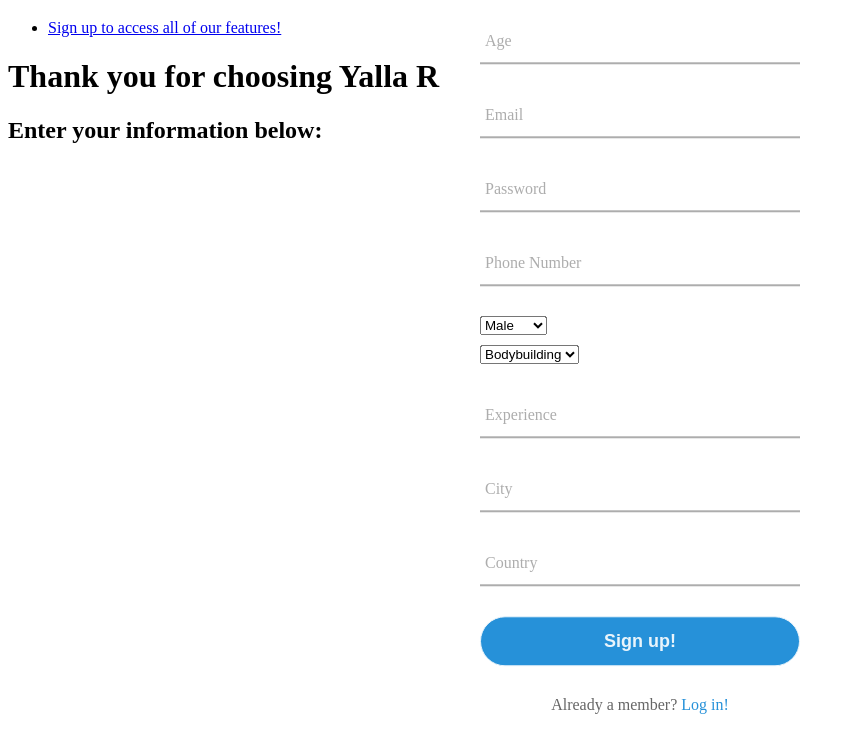
After one commit to noamco23-meet/meet2022-case-study-project-yalla-reyada, a Flask app: page /signup_trainee in a window 1280 px wide. The commit adds this page. Shown: the part 309-1054 px from the top of the page, without its empty margins (0-855 px from the left). Run offline with Flask 2, Linux system fonts and the light colour scheme.

Commit message:
foryou.html connected
still need to add conditional to check for training type

```diff
--- a/app.py
+++ b/app.py
@@ -80,11 +80,12 @@ def signup_trainee():
         email = request.form['email']
         password = request.form['password']
         name = request.form['name']
+        age = request.form['age']
         phone_number = request.form['phone_number']
-        sex = request.form['sex']
+        sex = request.form.get('sex')
         city = request.form['city']
-        target = request.form['target']
-        training_type = request.form['training_type']
+        country = request.form['country']
+        training_type = request.form.get('training_type')
         experience = request.form['experience']
 
 
@@ -92,17 +93,17 @@ def signup_trainee():
             login_session['user'] = auth.create_user_with_email_and_password(email, password)
             login_session['user']['type'] = "Trainees"
             user = {
-                "email": email, "password": password, "name": name, "phone_number": phone_number,
-                "sex": sex, "city": city, "target": target, "training_type": training_type,
+                "email": email, "password": password, "name": name, "age":age, "phone_number": phone_number,
+                "sex": sex, "city": city, "country":country, "training_type": training_type,
                 "experience": experience
                 }
 
             db.child("Users").child("Trainees").child(login_session['user']['localId']).set(user)
-            return redirect(url_for('for_you_trainee'))
+            return redirect(url_for('foryou'))
         except:
            error = "Authentication failed"
            print(error)
-    return render_template('signup_trainee.html')
+    return render_template('signup_trainee.html', SEX=SEX, TRAINING_TYPES=TRAINING_TYPES)
 
 @app.route('/for_you_trainer', methods=['GET', 'POST'])
 def for_you_trainer():
--- a/templates/foryou.html
+++ b/templates/foryou.html
@@ -26,10 +26,10 @@
     </div>
 
     <div class="center">
-        {% for id, user in suggested_users %}
-            <h1>{{user['name']}}</h1>
+        {% for localId in suggested_users %}
+            <h1>{{suggested_users[localId]['name']}}</h1>
         {% endfor %}
     </div>
-
+   <!--Show more info and make sure that the users are for specific training type-->
 </body>
 </html>
--- /dev/null
+++ b/templates/signup_trainee.html
@@ -0,0 +1,87 @@
+<!DOCTYPE html>
+<html lang="en">
+<head>
+    <meta charset="UTF-8">
+    <link rel="stylesheet" href="../static/css/signup.css">
+    <title></title>
+</head>
+<body>
+    <div class="banner">
+        <div class="navbar">
+            <img src="../static/media/logo.png" class="logo">
+            <ul>
+                <li><a href="#">Sign up to access all of our features!</a></li>
+            </ul>
+
+        </div>
+    </div>
+
+    <div class="content">
+        <h1>Thank you for choosing Yalla Reyada!</h1>
+        <h2>Enter your information below:</h2>
+    </div>
+
+    <div class="center">
+        <h1>Sign up</h1>
+        <form action="/signup_trainee" method="POST">
+            <div class="txt_field">
+                <input type="text" name="name" required>
+               <span></span>
+                <label>Full Name</label>
+            </div>
+            <div class="txt_field">
+                <input type="number" name="age" required>
+               <span></span>
+                <label>Age</label>
+            </div>
+            <div class="txt_field">
+                <input type="email" name="email" required>
+               <span></span>
+                <label>Email</label>
+            </div>
+            <div class="txt_field">
+                <input type="password" name="password" required>
+                <span></span>
+                <label>Password</label>
+            </div>
+            <div class="txt_field">
+                <input type="tel" name="phone_number" required>
+                <span></span>
+                <label>Phone Number</label>
+            </div>
+            <div class="select_field">
+                <select name="sex">
+                    {% for sex_option in SEX %}
+                    <option value="{{sex_option}}" class="select_option">{{sex_option}}</option>
+                    {% endfor %}
+                </select>
+            </div>
+            <div class="select_field">
+                <select name="training_type">
+                    {% for training_option in TRAINING_TYPES %}
+                    <option value="{{training_option}}" class="select_option">{{training_option}}</option>
+                    {% endfor %}
+                </select>
+            </div>
+            <div class="txt_field">
+                <input type="text" name="experience" required>
+               <span></span>
+                <label>Experience</label>
+            </div>
+            <div class="txt_field">
+                <input type="text" name="city" required>
+               <span></span>
+                <label>City</label>
+            </div>
+            <div class="txt_field">
+                <input type="text" name="country" required>
+               <span></span>
+                <label>Country</label>
+            </div>
+            <input type="submit" value="Sign up!">
+        </form>
+        <div class="signup_link">Already a member?<a href="/"> Log in!</a></div>
+    </div>
+
+</body>
+</html>
```
